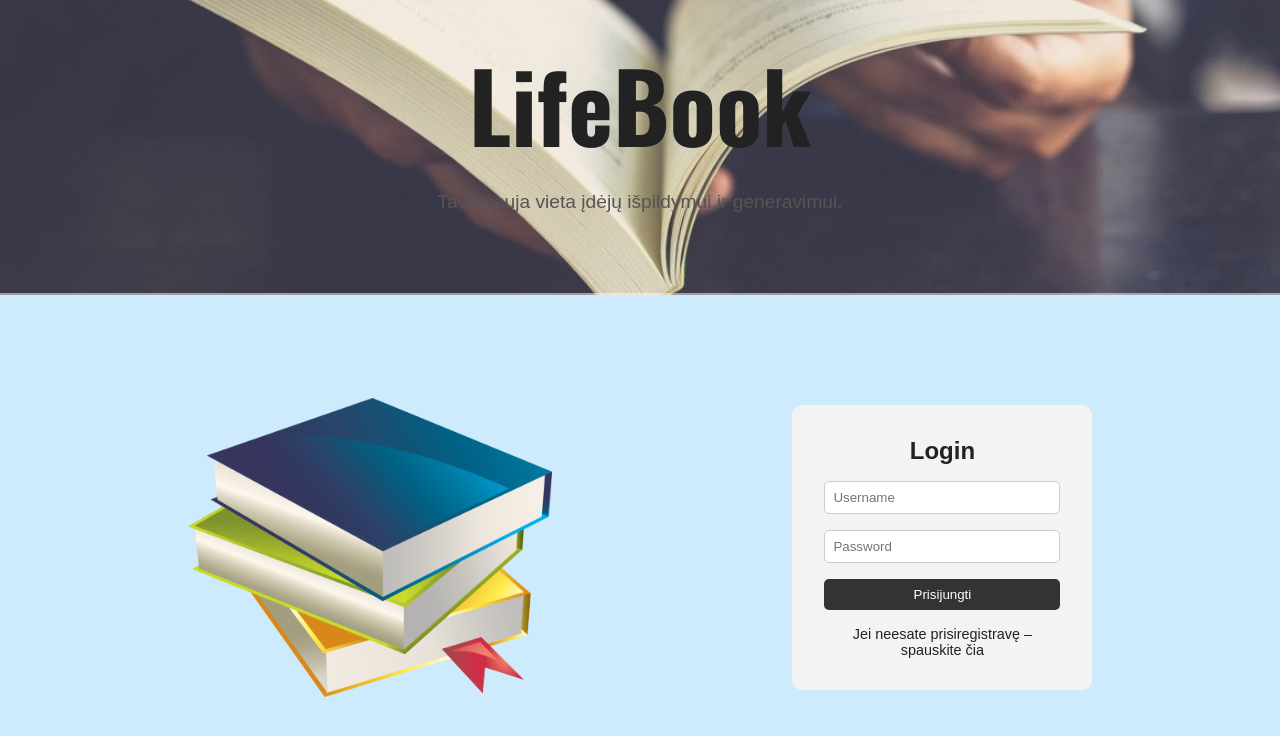
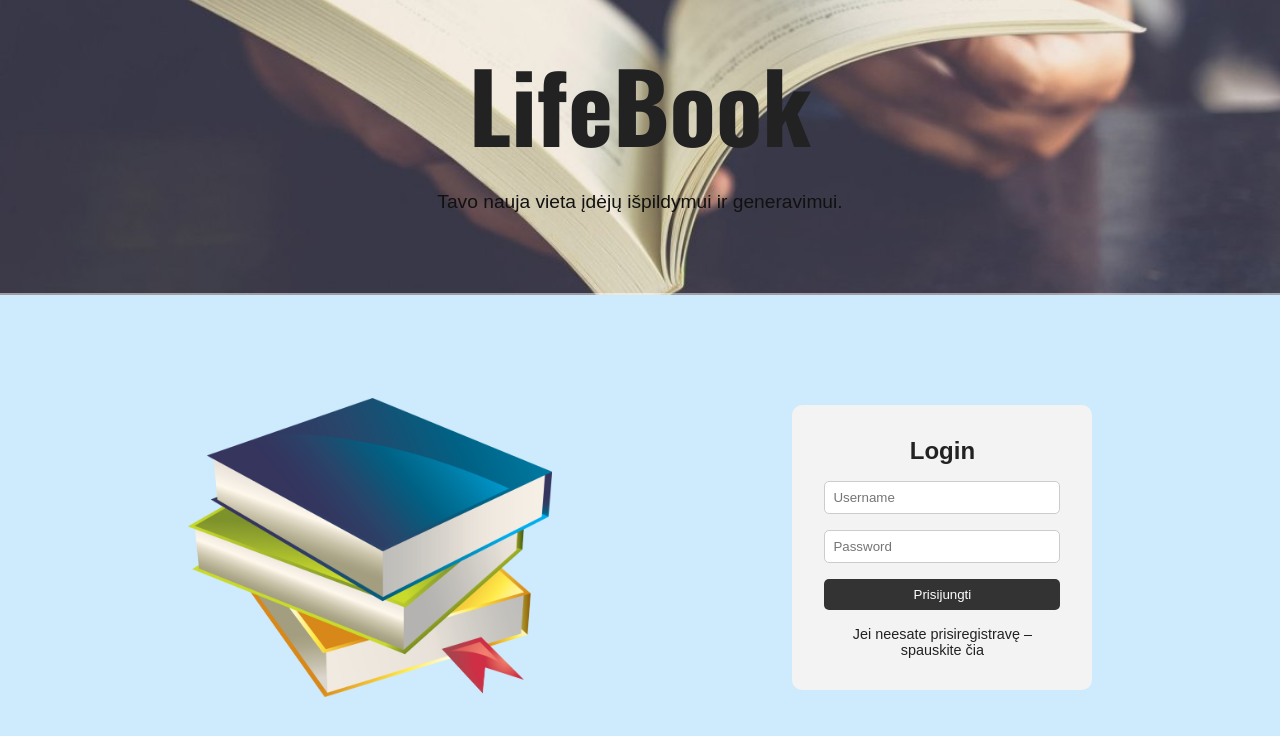
Before and after one commit to fAntomlt/baigiamasisdarbas, a React (Vite) app: page / in a window 1280 px wide. Shown: the top 736 px of the page. Built offline with nearby package versions, Linux system fonts and the light colour scheme.

Commit message:
Made subtext darker

```diff
--- a/src/pages/AuthPage.jsx
+++ b/src/pages/AuthPage.jsx
@@ -37,7 +37,7 @@ const Subtext = styled.p`
   text-align: center;
   font-size: 1.2rem;
   margin-top: -1rem;
-  color: #555;
+  color: rgb(17, 17, 17);
   font-family: 'Poppins', sans-serif;
 `;
 
```
